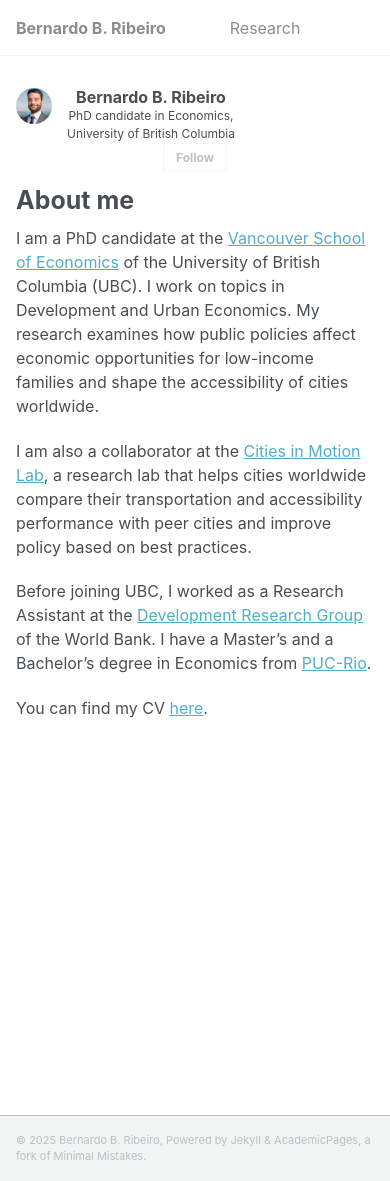
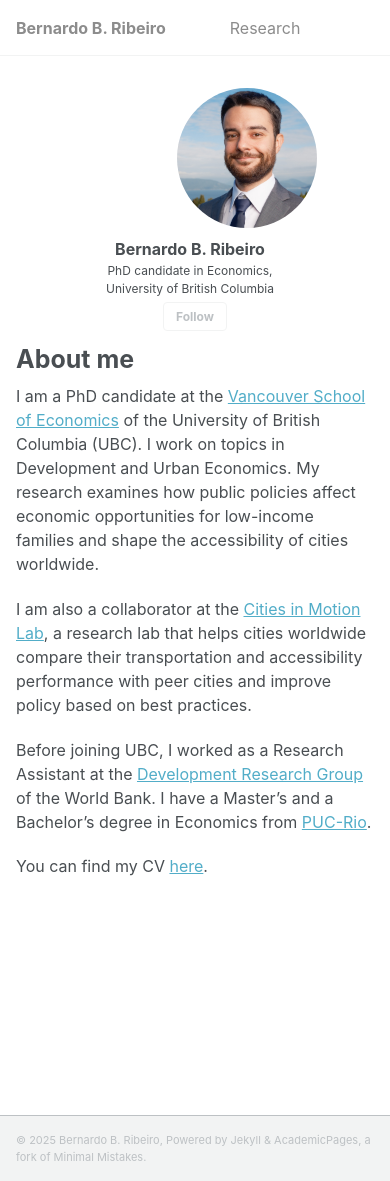
Before and after one commit to bbribeiro/bbribeiro.github.io, a Jekyll site: the page built from _pages/about.md, in a window 390 px wide and 1181 px high. Built offline with Jekyll 4.4.1, drawn with Linux system fonts in a browser that asks for light colours; a script that is not in the unit is left out.

Commit message:
Update main.scss

```diff
--- a/assets/css/main.scss
+++ b/assets/css/main.scss
@@ -42,38 +42,64 @@
     "vendor/font-awesome/brands"
 ;
 
-/* Fine-tune centering of author card and Follow button */
+/* ===== Mobile author card: stack + center + larger avatar ===== */
 @media screen and (max-width: 768px) {
-  /* center text perfectly under the photo */
-  .author__content {
-    text-align: center;
-    margin-left: auto !important;
-    margin-right: auto !important;
-    max-width: 90% !important;
+  /* 1) Kill any float/flex-row that puts text beside the photo */
+  .page__sidebar .author,
+  .sidebar .author,
+  .author {
+    display: block !important;
   }
 
-  /* center the Follow button and links dropdown */
+  .author__avatar,
+  .author__content,
   .author__urls-wrapper {
-    display: flex;
-    justify-content: center;
-    text-align: center;
+    float: none !important;
+  }
+
+  /* 2) Big centered photo on its own row */
+  .author__avatar {
+    display: block !important;
+    margin: 1rem auto 0.75rem !important;
+  }
+  .author__avatar img {
+    width: 140px !important;     /* tweak 120–160 to taste */
+    height: 140px !important;
+    display: block !important;
+    margin: 0 auto !important;
+    border-radius: 50%;
+    object-fit: cover;
+  }
+
+  /* 3) Text starts below the photo, fully centered */
+  .author__content {
+    display: block !important;
+    clear: both !important;          /* guarantees it drops below the avatar */
+    margin: 0 auto !important;
+    text-align: center !important;
+    max-width: 28rem;
+    /* undo any left-offset the theme applies next to tiny avatars */
+    margin-left: 0 !important;
+  }
+  .author__content > * {
+    margin-top: 0.2rem;
+    margin-bottom: 0.2rem;
+  }
+
+  /* 4) Center the Follow button and its dropdown */
+  .author__urls-wrapper {
+    display: flex !important;
+    justify-content: center !important;
+    align-items: center !important;
+    text-align: center !important;
     margin-left: auto !important;
     margin-right: auto !important;
   }
-
-  /* ensure the actual button sits centered */
-  .author__urls-wrapper button {
-    margin: 0 auto !important;
-    display: block !important;
-  }
-
-  /* center the dropdown list when opened */
   .author__urls {
     text-align: center !important;
     margin: 0 auto !important;
   }
 }
-
 
 /* Headin 2 */
 h2 {
```
